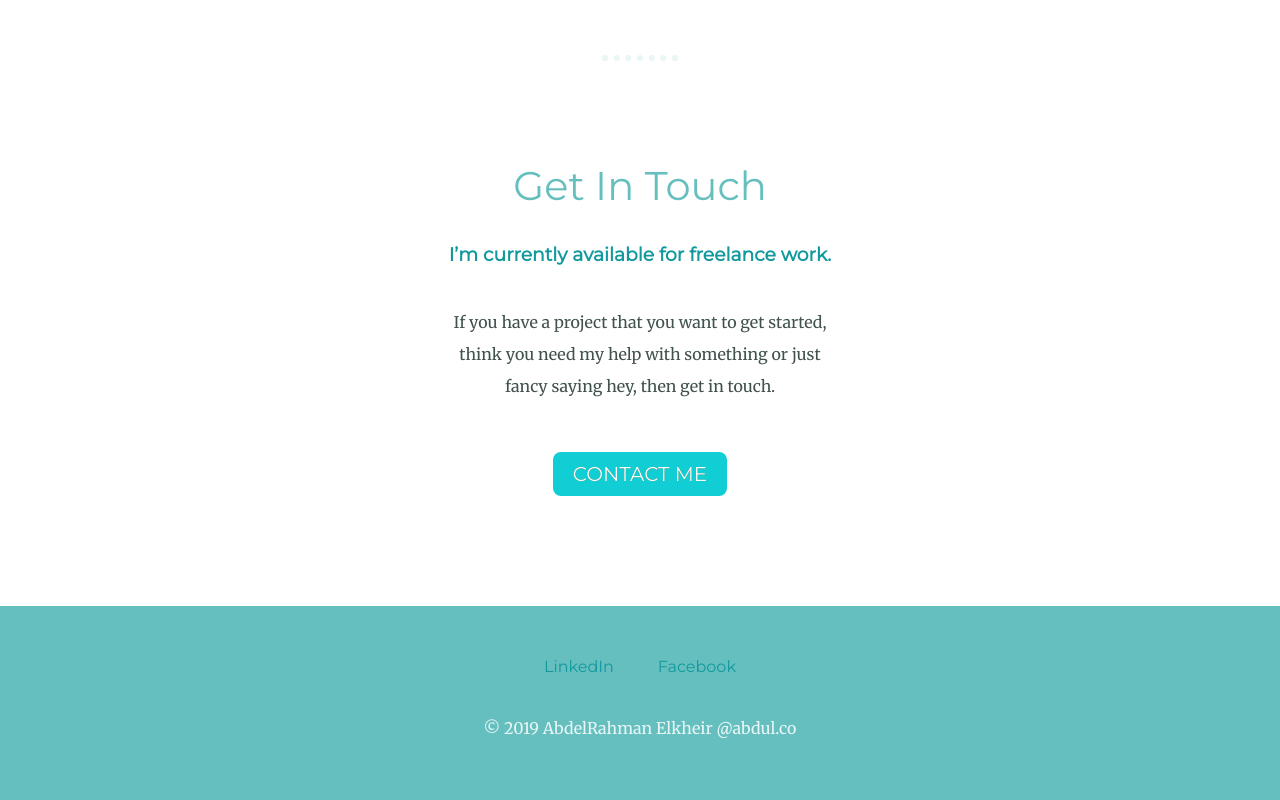
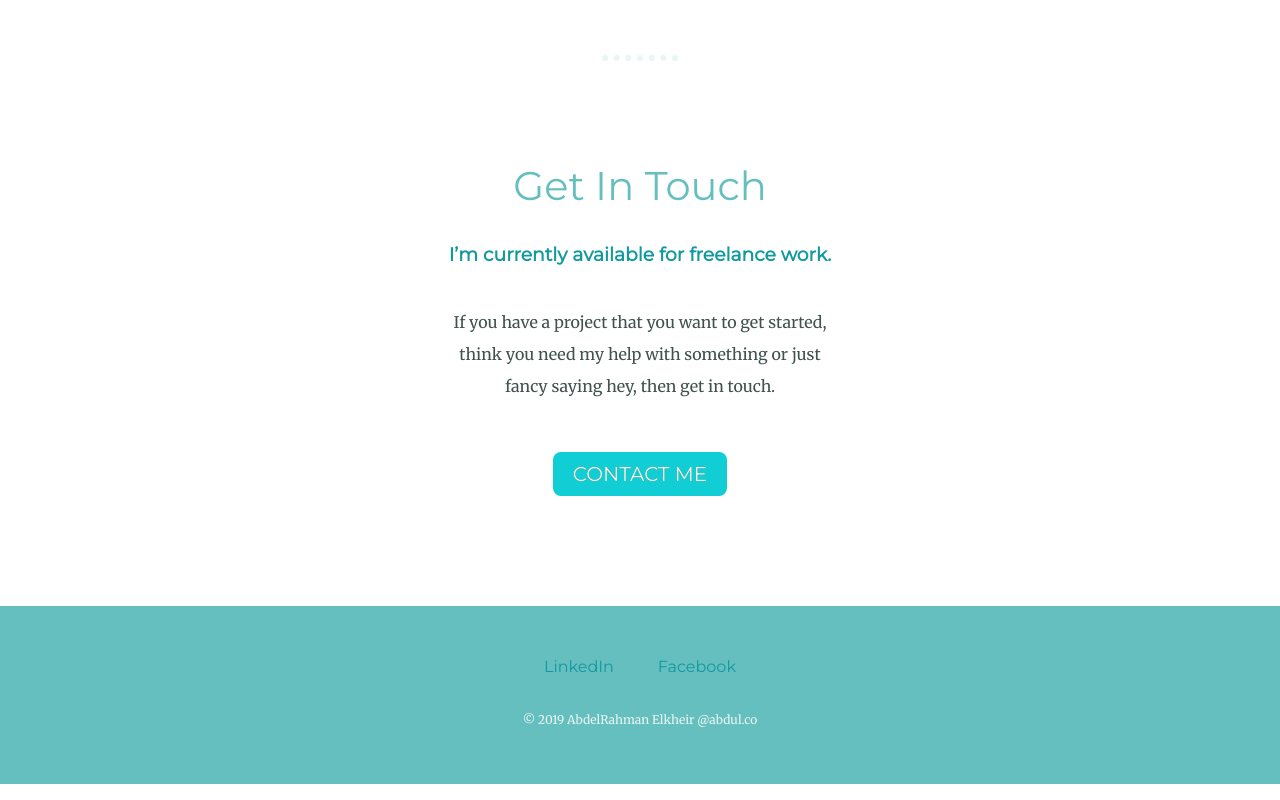
Before and after one commit to Abdelrahman-one/myprojects, a plain HTML site: page index.html in a window 1280 px wide. Shown: the part 1859-2659 px from the top of the page. Drawn offline with Linux system fonts and the light colour scheme.

Commit message:
Update styles.css

```diff
--- a/css/styles.css
+++ b/css/styles.css
@@ -44,7 +44,7 @@ a {
 
 .copy-right{
   color: #EAF6F6;
-  75rem;
+  font-size: 0.75rem;
   padding: 20px 0;
 }
 
```
